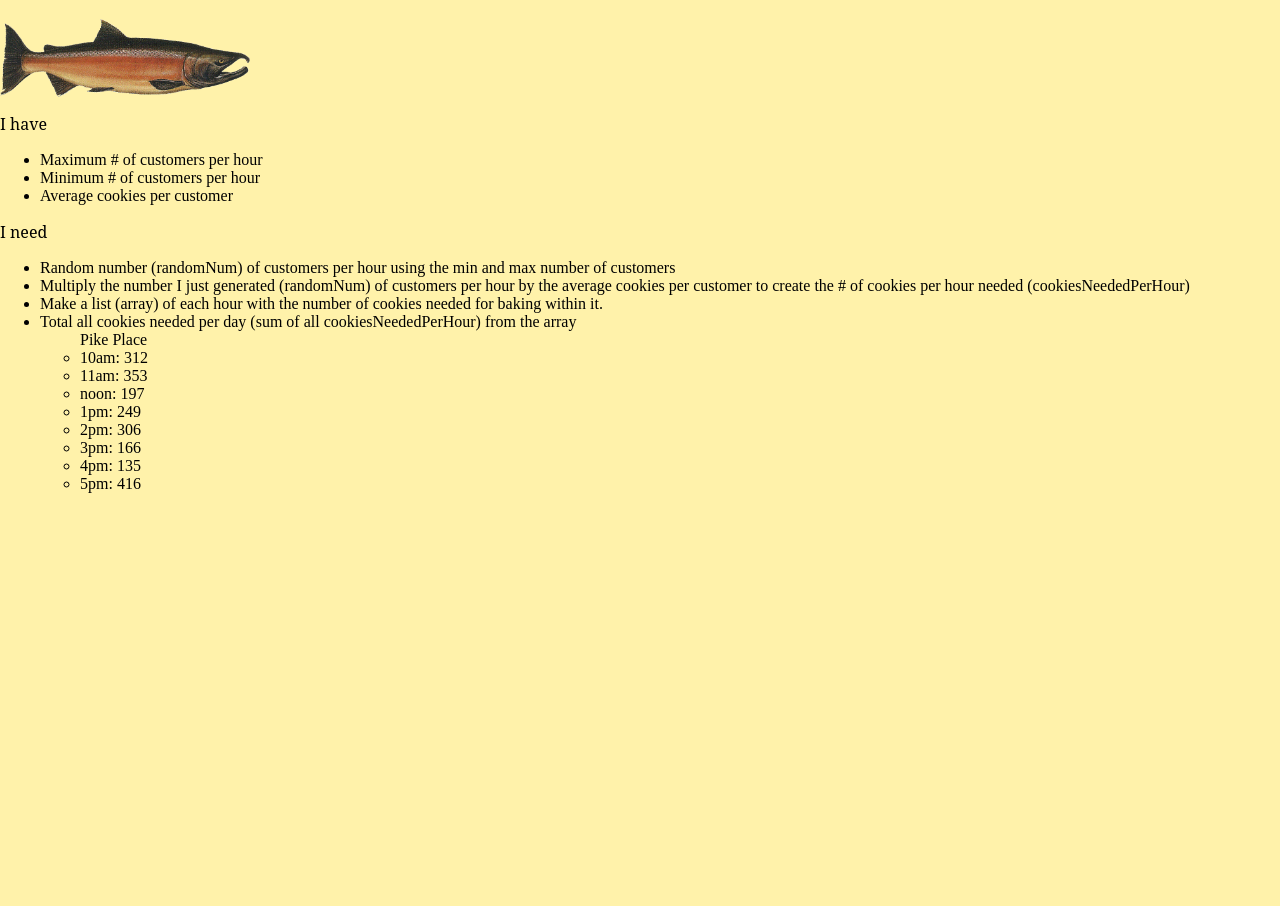
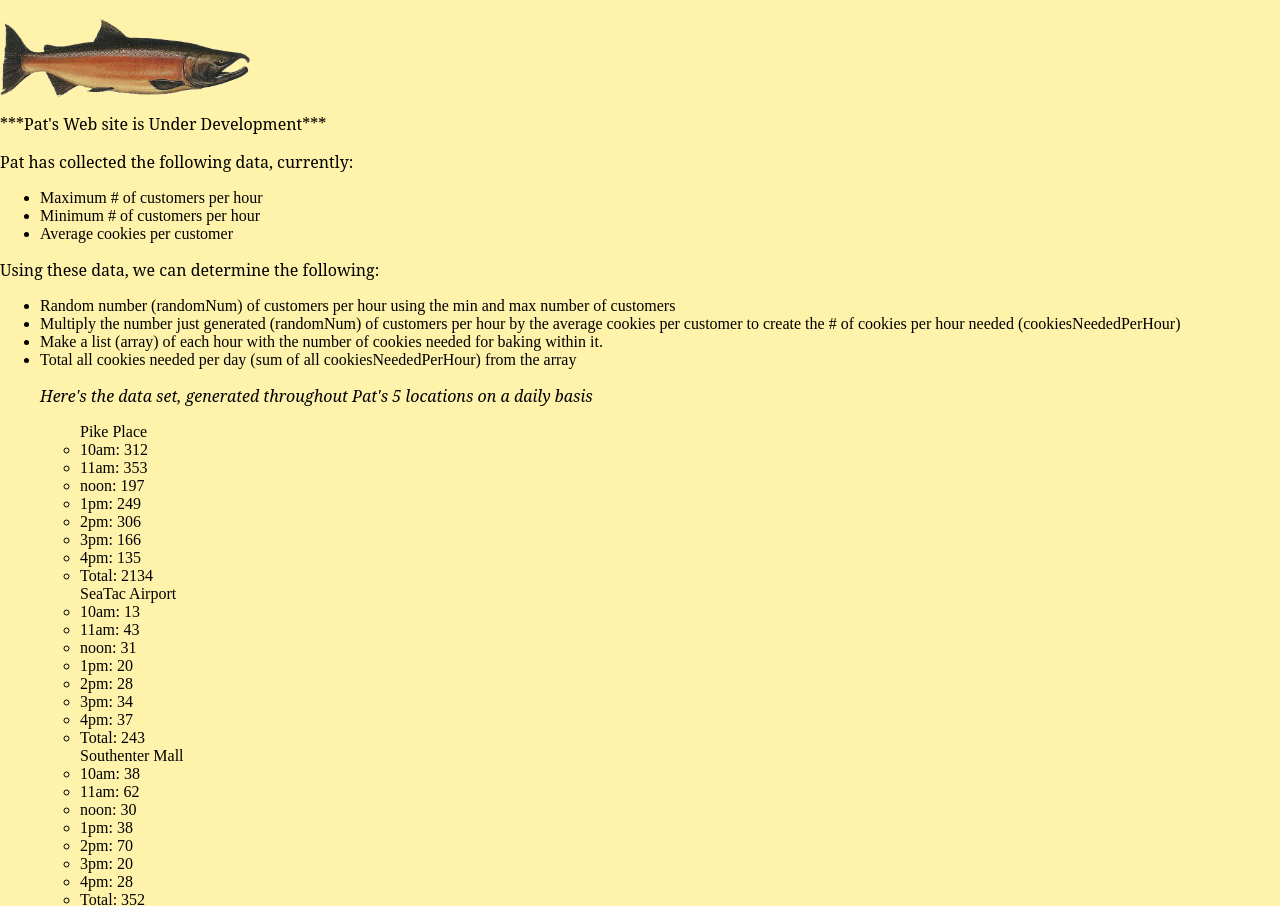
Before and after one commit to kmzurlocuva/cookie-stand, a plain HTML site: page index.html in a window 1280 px wide. Shown: the part 67-973 px from the top of the page. Before the commit the page ends 800 px from the top, so only its background shows below. Drawn offline with Linux system fonts and the light colour scheme.

Commit message:
improving html elements

```diff
--- a/cookie.js
+++ b/cookie.js
@@ -36,12 +36,175 @@
 
       ulEl.appendChild(liEl);
 }
+liEl.textContent = "Total: " + this.dailyTotal;
+}}
+var hours = ['10am', '11am', 'noon', '1pm', '2pm', '3pm', '4pm', '5pm'];
+var seaTacAirport = {
+  minCustomersPerHr: 44,
+  maxCustomerPerHr: 6,
+  avgCookiesPerCustomer: 1.2,
+  cookiesPerHourArr: [],
+  dailyTotal: 0,
+  name: "SeaTac Airport",
+
+
+
+randCustomerPerHr: function(min, max) {
+  return Math.floor(Math.random() * (max - min) + min);
+},
+
+
+generateHourly: function() {
+
+  for (var i = 0; i < hours.length; i++) {
+    var cookiesNeededPerHour = Math.floor(this.avgCookiesPerCustomer * this.randCustomerPerHr(this.minCustomersPerHr,this.maxCustomerPerHr));
+    this.cookiesPerHourArr.push(cookiesNeededPerHour);
+    this.dailyTotal += cookiesNeededPerHour;
+  }},
+
+render: function() {
+  this.generateHourly();
+  var ulEl = document.createElement('ul');
+  ulEl.appendChild(document.createTextNode(this.name));
+  var section = document.getElementById("data");
+  console.log(section);
+  section.appendChild(ulEl);
+    for (var i = 0; i < hours.length; i++) {
+  var liEl = document.createElement('li');
+    liEl.textContent = hours[i] + ": " + this.cookiesPerHourArr[i];
+
+    ulEl.appendChild(liEl);
+}
+liEl.textContent = "Total: " + this.dailyTotal;
+
+}}
+
+var hours = ['10am', '11am', 'noon', '1pm', '2pm', '3pm', '4pm', '5pm'];
+var southcenterMall = {
+  minCustomersPerHr: 38,
+  maxCustomerPerHr: 11,
+  avgCookiesPerCustomer: 1.9,
+  cookiesPerHourArr: [],
+  dailyTotal: 0,
+  name: "Southenter Mall",
+
+
+
+randCustomerPerHr: function(min, max) {
+  return Math.floor(Math.random() * (max - min) + min);
+},
+
+
+generateHourly: function() {
+
+  for (var i = 0; i < hours.length; i++) {
+    var cookiesNeededPerHour = Math.floor(this.avgCookiesPerCustomer * this.randCustomerPerHr(this.minCustomersPerHr,this.maxCustomerPerHr));
+    this.cookiesPerHourArr.push(cookiesNeededPerHour);
+    this.dailyTotal += cookiesNeededPerHour;
+  }},
+
+render: function() {
+  this.generateHourly();
+  var ulEl = document.createElement('ul');
+  ulEl.appendChild(document.createTextNode(this.name));
+  var section = document.getElementById("data");
+  console.log(section);
+  section.appendChild(ulEl);
+    for (var i = 0; i < hours.length; i++) {
+  var liEl = document.createElement('li');
+    liEl.textContent = hours[i] + ": " + this.cookiesPerHourArr[i];
+
+    ulEl.appendChild(liEl);
+}
+liEl.textContent = "Total: " + this.dailyTotal;
+
+}}
+var hours = ['10am', '11am', 'noon', '1pm', '2pm', '3pm', '4pm', '5pm'];
+var bellevueSquare = {
+  minCustomersPerHr: 48,
+  maxCustomerPerHr: 20,
+  avgCookiesPerCustomer: 3.3,
+  cookiesPerHourArr: [],
+  dailyTotal: 0,
+  name: "Bellevue Square",
+
+
+
+randCustomerPerHr: function(min, max) {
+  return Math.floor(Math.random() * (max - min) + min);
+},
+
+
+generateHourly: function() {
+
+  for (var i = 0; i < hours.length; i++) {
+    var cookiesNeededPerHour = Math.floor(this.avgCookiesPerCustomer * this.randCustomerPerHr(this.minCustomersPerHr,this.maxCustomerPerHr));
+    this.cookiesPerHourArr.push(cookiesNeededPerHour);
+    this.dailyTotal += cookiesNeededPerHour;
+  }},
+
+render: function() {
+  this.generateHourly();
+  var ulEl = document.createElement('ul');
+  ulEl.appendChild(document.createTextNode(this.name));
+  var section = document.getElementById("data");
+  console.log(section);
+  section.appendChild(ulEl);
+    for (var i = 0; i < hours.length; i++) {
+  var liEl = document.createElement('li');
+    liEl.textContent = hours[i] + ": " + this.cookiesPerHourArr[i];
+
+    ulEl.appendChild(liEl);
+}
+liEl.textContent = "Total: " + this.dailyTotal;
+
+}}
+
+var hours = ['10am', '11am', 'noon', '1pm', '2pm', '3pm', '4pm', '5pm'];
+var alki = {
+  minCustomersPerHr: 24,
+  maxCustomerPerHr: 3,
+  avgCookiesPerCustomer: 2.6,
+  cookiesPerHourArr: [],
+  dailyTotal: 0,
+  name: "Alki",
+
+
+
+randCustomerPerHr: function(min, max) {
+  return Math.floor(Math.random() * (max - min) + min);
+},
+
+
+generateHourly: function() {
+
+  for (var i = 0; i < hours.length; i++) {
+    var cookiesNeededPerHour = Math.floor(this.avgCookiesPerCustomer * this.randCustomerPerHr(this.minCustomersPerHr,this.maxCustomerPerHr));
+    this.cookiesPerHourArr.push(cookiesNeededPerHour);
+    this.dailyTotal += cookiesNeededPerHour;
+  }},
+
+render: function() {
+  this.generateHourly();
+  var ulEl = document.createElement('ul');
+  ulEl.appendChild(document.createTextNode(this.name));
+  var section = document.getElementById("data");
+  console.log(section);
+  section.appendChild(ulEl);
+    for (var i = 0; i < hours.length; i++) {
+  var liEl = document.createElement('li');
+    liEl.textContent = hours[i] + ": " + this.cookiesPerHourArr[i];
+    ulEl.appendChild(liEl);
+}
+liEl.textContent = "Total: " + this.dailyTotal;
+
 
 }}
 
 
 
-
-
-
 pikePlace.render();
+seaTacAirport.render();
+southcenterMall.render();
+bellevueSquare.render();
+alki.render();
--- a/index.html
+++ b/index.html
@@ -12,18 +12,21 @@
 
     <h1>Pat's Salmon Cookies</h1>
     <img src="images/salmon.png" alt="Salmon Image" width="250" height "75" align= "center">
-    <p>I have</p>
+    <p>***Pat's Web site is Under Development***</p>
+    <p>Pat has collected the following data, currently:</p>
     <ul>
       <li>Maximum # of customers per hour</li>
       <li>Minimum # of customers per hour</li>
       <li>Average cookies per customer</li>
     </ul>
-    <p>I need</p>
+    <p>Using these data, we can determine the following:</p>
     <ul>
       <li>Random number (randomNum) of customers per hour using the min and max number of customers</li>
-      <li>Multiply the number I just generated (randomNum) of customers per hour by the average cookies per customer to create the # of cookies per hour needed (cookiesNeededPerHour)
+      <li>Multiply the number just generated (randomNum) of customers per hour by the average cookies per customer to create the # of cookies per hour needed (cookiesNeededPerHour)
       <li>Make a list (array) of each hour with the number of cookies needed for baking within it.</li>
       <li>Total all cookies needed per day (sum of all cookiesNeededPerHour) from the array</li>
+
+    <p><em>Here's the data set, generated throughout Pat's 5 locations on a daily basis</em></p>
 
     <section id="data">
 
--- a/style.css
+++ b/style.css
@@ -1,4 +1,4 @@
-html body {
+body {
   margin: 0px;
   padding: 0px;
   background-color: #FFF2AA;
```
